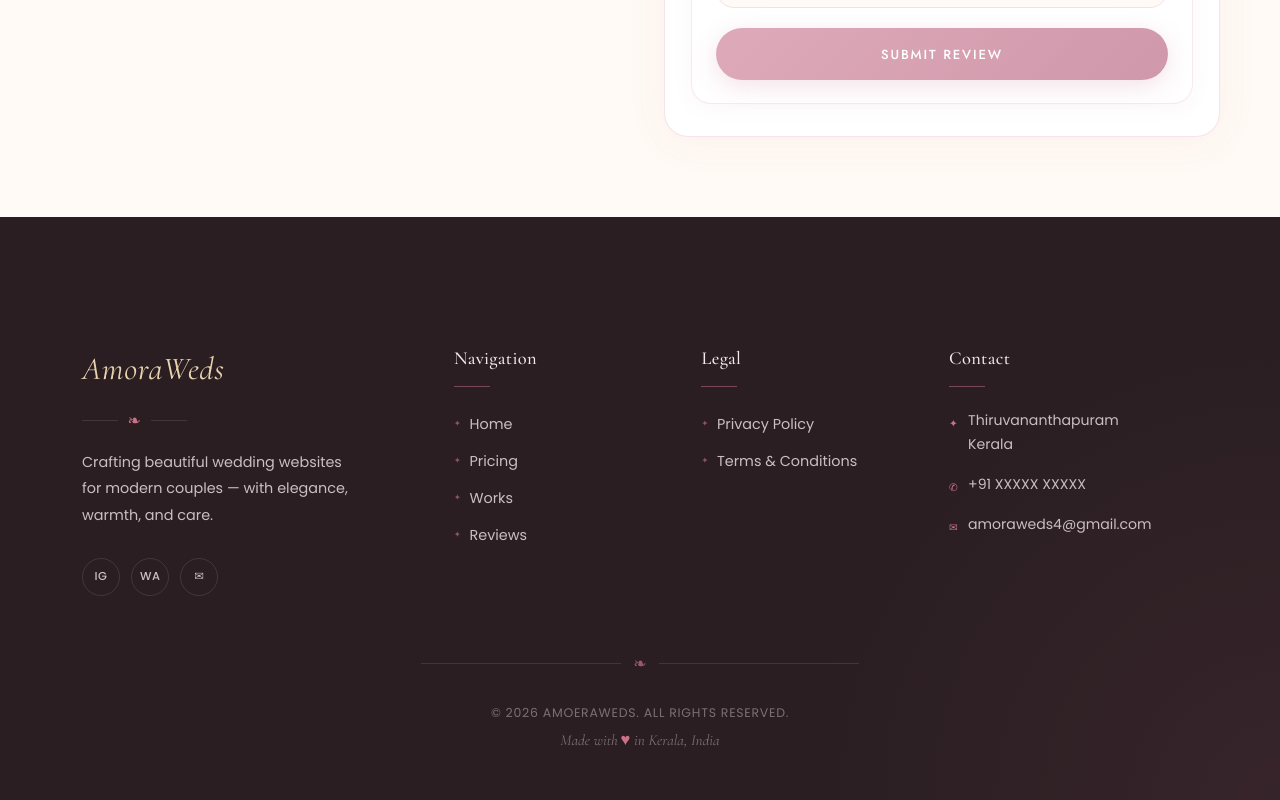
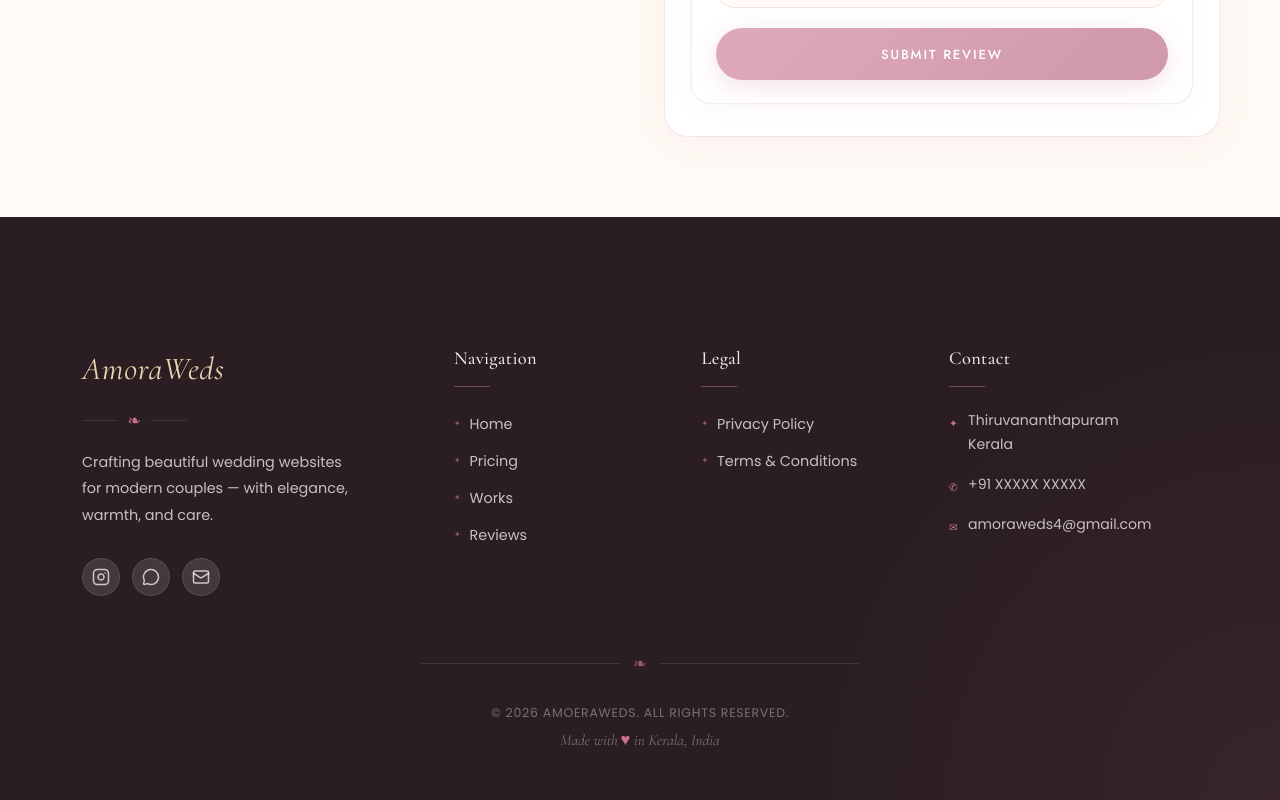
Before and after one commit to Akshay-2024/AmoraWeds, a Next.js app: page /reviews in a window 1280 px wide. Shown: the part 1621-2421 px from the top of the page. Built offline with nearby package versions, Linux system fonts and the light colour scheme; no server answers; the database is empty; a web font is replaced by a local one.

Commit message:
footer icon update

```diff
--- a/app/globals.css
+++ b/app/globals.css
@@ -250,3 +250,31 @@ button {
     margin-bottom: 50px;
   }
 }
+
+/* ========================================= */
+/* Social Links */
+/* ========================================= */
+.social-links {
+  display: flex;
+  gap: 12px;
+}
+
+.social-btn {
+  width: 42px;
+  height: 42px;
+  border-radius: 50%;
+  display: flex;
+  align-items: center;
+  justify-content: center;
+  background: rgba(255,255,255,0.12);
+  border: 1px solid rgba(255,255,255,0.2);
+  color: #fff;
+  transition: all 0.3s ease;
+  -webkit-backdrop-filter: blur(10px);
+  backdrop-filter: blur(10px);
+}
+
+.social-btn:hover {
+  transform: translateY(-3px) scale(1.05);
+  background: rgba(255,255,255,0.2);
+}
--- a/components/Footer.tsx
+++ b/components/Footer.tsx
@@ -1,4 +1,5 @@
 import Link from "next/link";
+import { Instagram, Mail, MessageCircle } from "lucide-react";
 
 const NAV_LINKS = [
   { href: "/",          label: "Home" },
@@ -34,9 +35,35 @@ export default function Footer() {
             </p>
             {/* Social icons */}
             <div className="social-row" aria-label="Social links">
-              <a href="https://instagram.com" target="_blank" rel="noopener noreferrer" aria-label="Instagram" className="social-btn">IG</a>
-              <a href="https://wa.me/91XXXXXXXXXX" target="_blank" rel="noopener noreferrer" aria-label="WhatsApp" className="social-btn">WA</a>
-              <a href="mailto:amoeraweds4@gmail.com" aria-label="Email" className="social-btn">✉</a>
+              <div className="social-links">
+  <a
+    href="https://instagram.com"
+    target="_blank"
+    rel="noopener noreferrer"
+    aria-label="Instagram"
+    className="social-btn"
+  >
+    <Instagram size={18} />
+  </a>
+
+  <a
+    href="https://wa.me/91XXXXXXXXXX"
+    target="_blank"
+    rel="noopener noreferrer"
+    aria-label="WhatsApp"
+    className="social-btn"
+  >
+    <MessageCircle size={18} />
+  </a>
+
+  <a
+    href="mailto:amoeraweds4@gmail.com"
+    aria-label="Email"
+    className="social-btn"
+  >
+    <Mail size={18} />
+  </a>
+</div>
             </div>
           </div>
 
--- a/components/Hero.tsx
+++ b/components/Hero.tsx
@@ -53,7 +53,7 @@ export default function Hero() {
 
           <h1 className="hero-heading">
             Elegant<br />
-            <em className="hero-heading-em">Wedding</em><br />
+            <em className="hero-heading-em">Wedding Invitation</em><br />
             Websites
           </h1>
 
--- a/package.json
+++ b/package.json
@@ -11,6 +11,7 @@
   "dependencies": {
     "aos": "^2.3.4",
     "framer-motion": "^12.38.0",
+    "lucide-react": "^1.14.0",
     "mongoose": "^9.6.2",
     "next": "^16.2.6",
     "react": "^19.2.6",
```
Also changed, not shown: 1 other file (tests, documents, lock files or other folders).
